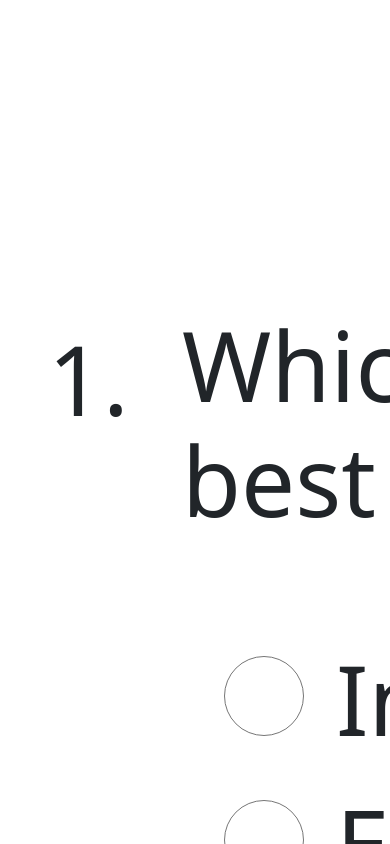
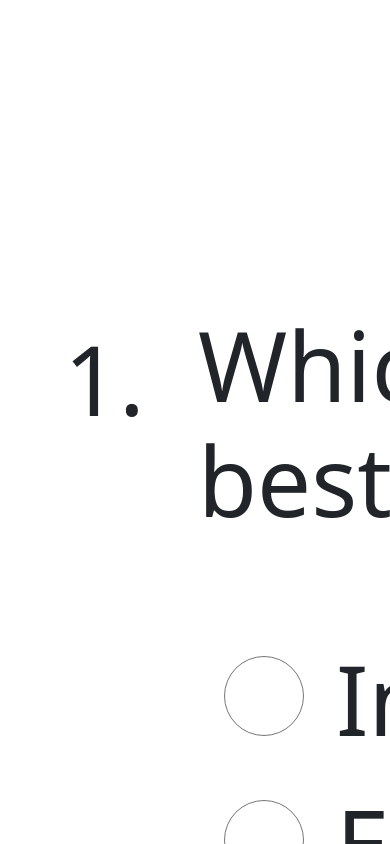
Before and after one commit to Prim3timer/test, a React (Create React App) app: page / in a window 390 px wide. Both pictures are taken after a click on the button "Continue". Shown: the top 844 px of the page. Built offline with nearby package versions, Linux system fonts and the light colour scheme.

Commit message:
still on portrait

```diff
--- a/src/index.css
+++ b/src/index.css
@@ -259,7 +259,7 @@ h3 {
   #test-canvas{
     display: grid;
     grid-template-columns: repeat(2, 150px);
-    margin: 2rem 0 10rem 0;
+    margin: 2rem 0 10rem 1rem;
   }
 #tableA {
   width: 90rem
@@ -316,6 +316,7 @@ li input {
 #test-page section {
   display: grid;
   grid-template-columns: repeat(3, 600px);
+  padding-left: 1rem;
 }
 #first {
   margin-left: 1.5rem;
--- a/src/testPage.js
+++ b/src/testPage.js
@@ -18,7 +18,8 @@ const TestPage = ({ next,
   })=>{
 
 
-    let showStopper = clock === 0 ? <section><button onClick={(e)=> handleSubmit(e)}>Submit</button></section> : submitButton ? <section><button onClick={()=> handlePrevious(next)} id="previous">Previous</button>
+    let showStopper = clock === 0 ? <section><button onClick={(e)=> handleSubmit(e)}>Submit</button></section> : submitButton ? <section><button
+    onClick={()=> handlePrevious(next)} id="previous">Previous</button>
         <button onClick={()=> handleNext(next)}>Next</button><button onClick={(e)=> handleSubmit(e)}>Submit</button></section> : <section><button onClick={()=> handlePrevious(next)} id="previous">Previous</button>
       <button onClick={()=> handleNext(next)}>Next</button></section>
 useEffect(()=> {
```
